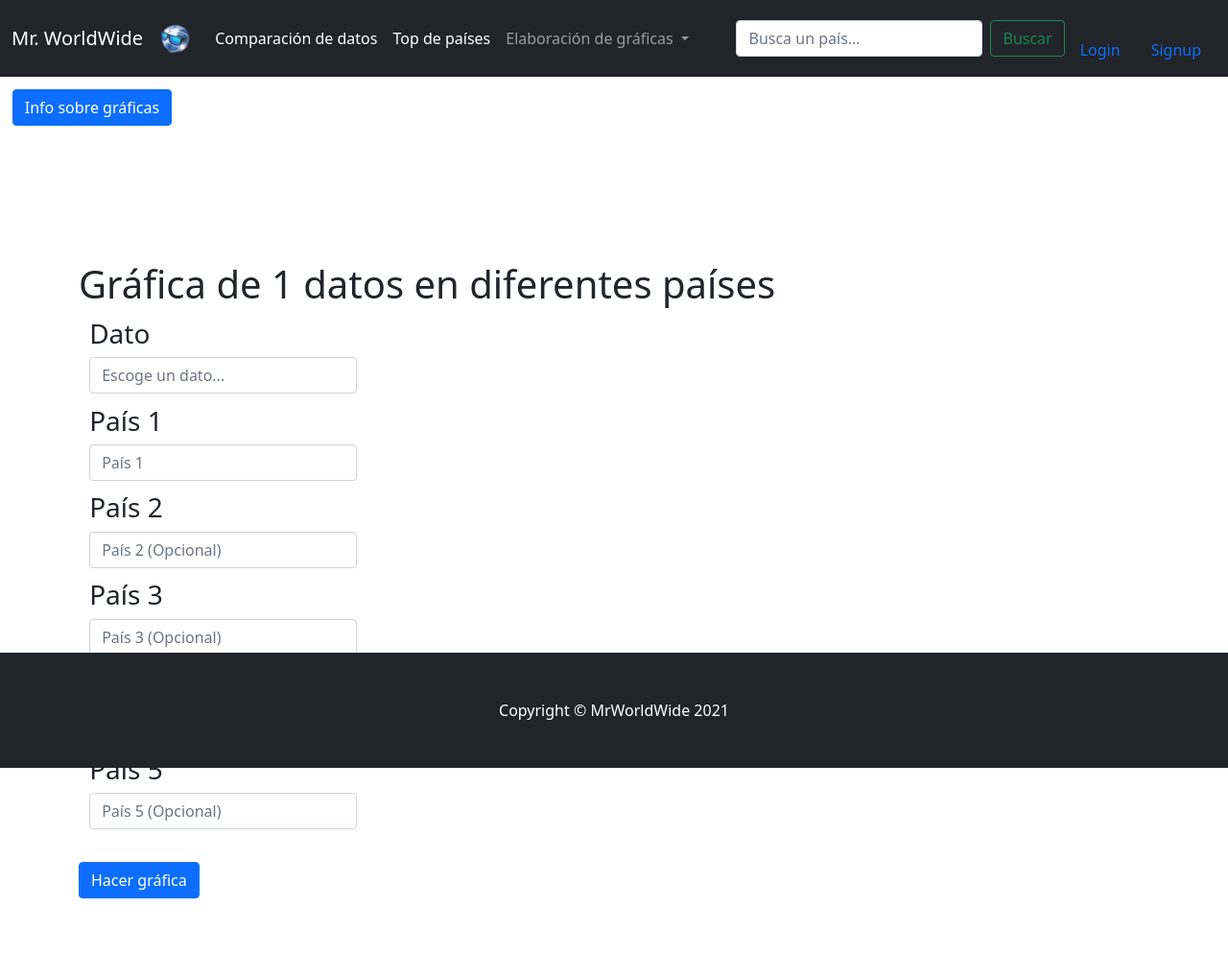
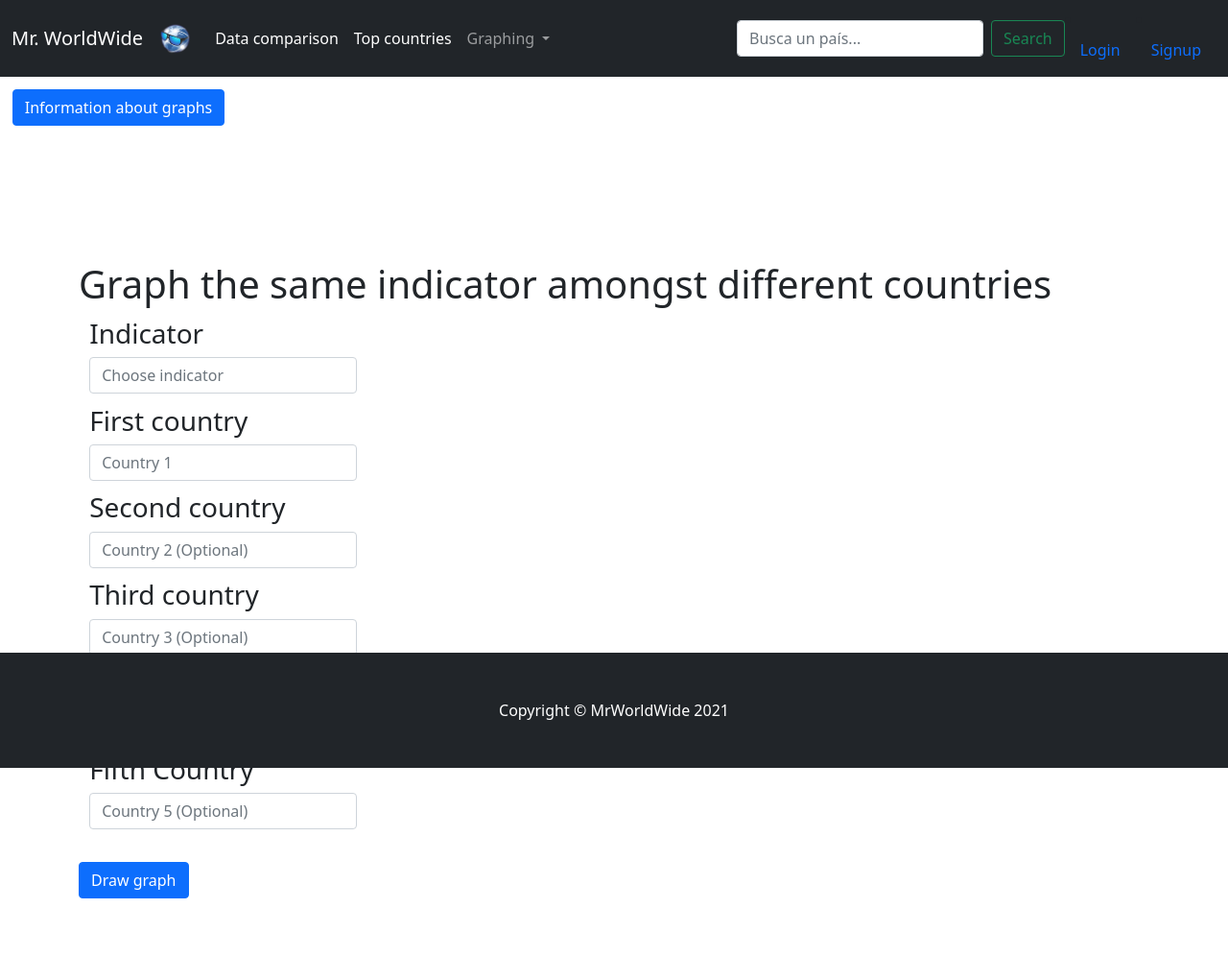
Before and after one commit to 8ctorres/PI-Practica, a Django app: a page that uses mrworldwide/templates/base.html in a window 1280 px wide. Shown: the whole page at 96% size. Run offline with Django 3.2, Linux system fonts and the light colour scheme.

Commit message:
Traduccion creo que completada

```diff
--- a/mrworldwide/graphs/templates/graphs/graph_1dataXcountries.html
+++ b/mrworldwide/graphs/templates/graphs/graph_1dataXcountries.html
@@ -1,39 +1,39 @@
 {% extends "base.html" %} {% block content %}
 
-<a class="btn btn-primary" href="{% url 'graph_index'%}" role="button" style="margin: 1%;">Info sobre gráficas</a>
+<a class="btn btn-primary" href="{% url 'graph_index'%}" role="button" style="margin: 1%;">Information about graphs</a>
 <div class="container" style="margin-top: 10%;">
-    <h1>Gráfica de 1 datos en diferentes países</h1>
+    <h1>Graph the same indicator amongst different countries</h1>
     <div class="form-group w-25" style="margin: 1%;">
-      <h3>Dato</h3>
-      <input type="search" id="form1" class="form-control" placeholder="Escoge un dato..."
+      <h3>Indicator</h3>
+      <input type="search" id="form1" class="form-control" placeholder="Choose indicator"
       aria-label="Search" width="10%"/>
     </div>
     <div class="form-group w-25" style="margin: 1%;">
-      <h3>País 1</h3>
-      <input type="search" id="form1" class="form-control" placeholder="País 1"
+      <h3>First country</h3>
+      <input type="search" id="form1" class="form-control" placeholder="Country 1"
       aria-label="Search" />
     </div>
     <div class="form-group w-25" style="margin: 1%;">
-      <h3>País 2</h3>
-      <input type="search" id="form1" class="form-control" placeholder="País 2 (Opcional)"
+      <h3>Second country</h3>
+      <input type="search" id="form1" class="form-control" placeholder="Country 2 (Optional)"
       aria-label="Search" />
     </div>
     <div class="form-group w-25" style="margin: 1%;">
-        <h3>País 3</h3>
-        <input type="search" id="form1" class="form-control" placeholder="País 3 (Opcional)"
+        <h3>Third country</h3>
+        <input type="search" id="form1" class="form-control" placeholder="Country 3 (Optional)"
         aria-label="Search" />
       </div>
       <div class="form-group w-25" style="margin: 1%;">
-        <h3>País 4</h3>
-        <input type="search" id="form1" class="form-control" placeholder="País 4 (Opcional)"
+        <h3>Fourth country</h3>
+        <input type="search" id="form1" class="form-control" placeholder="Country 4 (Optional)"
         aria-label="Search" />
       </div>
       <div class="form-group w-25" style="margin: 1%;">
-        <h3>País 5</h3>
-        <input type="search" id="form1" class="form-control" placeholder="País 5 (Opcional)"
+        <h3>Fifth Country</h3>
+        <input type="search" id="form1" class="form-control" placeholder="Country 5 (Optional)"
         aria-label="Search" />
       </div>
-    <button type="submit" class="btn btn-primary" style= "margin-top: 2%;">Hacer gráfica</button>
+    <button type="submit" class="btn btn-primary" style= "margin-top: 2%;">Draw graph</button>
 </div>
 
 {% endblock %}
--- a/mrworldwide/search_countries/templates/search_countries/search.html
+++ b/mrworldwide/search_countries/templates/search_countries/search.html
@@ -3,12 +3,12 @@
 <div class="container" style="margin-top: 10%;">
     <div class="row justify-content-center">
       <div class="col-4">
-        <h1>Datos de X</h1>
+        <h1>X's data</h1>
         <ul class="list-unstyled">
           <li>Capital: </li>
           <li>Area: </li>
-          <li>Moneda: </li>
-          <li>No se qué: </li>
+          <li>Currency: </li>
+          <li>Whatever: </li>
       </div>
       <div class="col-4">
         <img src="" width="90%" height="90%" class="rounded float-right" alt="Bandera de X">
--- a/mrworldwide/templates/base.html
+++ b/mrworldwide/templates/base.html
@@ -34,27 +34,27 @@
             <div class="collapse navbar-collapse" id="navbarSupportedContent">
               <ul class="navbar-nav me-auto mb-2 mb-lg-0">
                 <li class="nav-item">
-                  <a class="nav-link active" aria-current="page" href="{% url 'compare_index'%}">Comparación de datos</a>
+                  <a class="nav-link active" aria-current="page" href="{% url 'compare_index'%}">Data comparison</a>
                 </li>
                 <li class="nav-item">
-                  <a class="nav-link active" aria-current="page" href="{% url 'top_index'%}">Top de países</a>
+                  <a class="nav-link active" aria-current="page" href="{% url 'top_index'%}">Top countries</a>
                 </li>
                 <li class="nav-item dropdown">
                   <a class="nav-link dropdown-toggle" id="navbarDropdown" role="button" data-bs-toggle="dropdown" aria-expanded="false">
-                    Elaboración de gráficas
+                    Graphing
                   </a>
                   <ul class="dropdown-menu" aria-labelledby="navbarDropdown">
-                    <li><a class="dropdown-item" href="{% url 'graph_index'%}">Info sobre gráficas</a></li>
+                    <li><a class="dropdown-item" href="{% url 'graph_index'%}">Graphics info</a></li>
                     <li><hr class="dropdown-divider"></li>
-                    <li><a class="dropdown-item" href="{% url '1dataXcountries_base'%}">Comparación de 1 dato entre varios países</a></li>
-                    <li><a class="dropdown-item" href="{% url '2data1country_base'%}">Comparación entre 2 datos de 1 país</a></li>
-                    <li><a class="dropdown-item" href="{% url 'histogram_base'%}">Histograma</a></li>
+                    <li><a class="dropdown-item" href="{% url '1dataXcountries_base'%}">Compare 1 indicator amongst several countries</a></li>
+                    <li><a class="dropdown-item" href="{% url '2data1country_base'%}">Compare 2 indicators of the same country</a></li>
+                    <li><a class="dropdown-item" href="{% url 'histogram_base'%}">Histogram</a></li>
                   </ul>
                 </li>
               </ul>
               <form class="d-flex">
                 <input class="form-control me-2" id="search_bar" type="search" placeholder="Busca un país..." aria-label="Search">
-                <button class="btn btn-outline-success" id="search_button" type="submit" href="{% url 'search_index'%}">Buscar</button>
+                <button class="btn btn-outline-success" id="search_button" type="submit" href="{% url 'search_index'%}">Search</button>
               </form>
             </li>
             {% if user.is_authenticated %}
--- a/mrworldwide/top_countries/templates/top_countries/top.html
+++ b/mrworldwide/top_countries/templates/top_countries/top.html
@@ -1,7 +1,7 @@
 {% extends "base.html" %} {% block content %}
 
 <div class="row g-3" style="margin: 10%;">
-    <h1>Selecciona el dato deseado y el top N países a mostrar</h1>
+    <h1>Choose the indicator you want to see and how many countries to see</h1>
     <div class="col-md-4">
       <input type="text" class="form-control" placeholder="Dato" aria-label="Dato">
     </div>
@@ -9,7 +9,7 @@
       <input type="text" class="form-control" placeholder="Top" aria-label="Top">
     </div>
     <div class="d-grid gap-2 d-md-block">
-        <button class="btn btn-primary" type="button">Mostrar Top</button>
+        <button class="btn btn-primary" type="button">Show top countries</button>
     </div>
 </div>
 
```
Also changed, not shown: mrworldwide/compare_data/templates/compare_data/compare.html (+8 -8 lines), mrworldwide/graphs/templates/graphs/graph_2data1country.html (+9 -9 lines), mrworldwide/graphs/templates/graphs/graph_histogram.html (+9 -9 lines), mrworldwide/graphs/templates/graphs/graph_index.html (+12 -12 lines), mrworldwide/homepage/templates/homepage/home.html (+4 -4 lines), mrworldwide/user_management/templates/login.html (line endings or trailing spaces), mrworldwide/user_management/templates/signup.html (line endings or trailing spaces).
